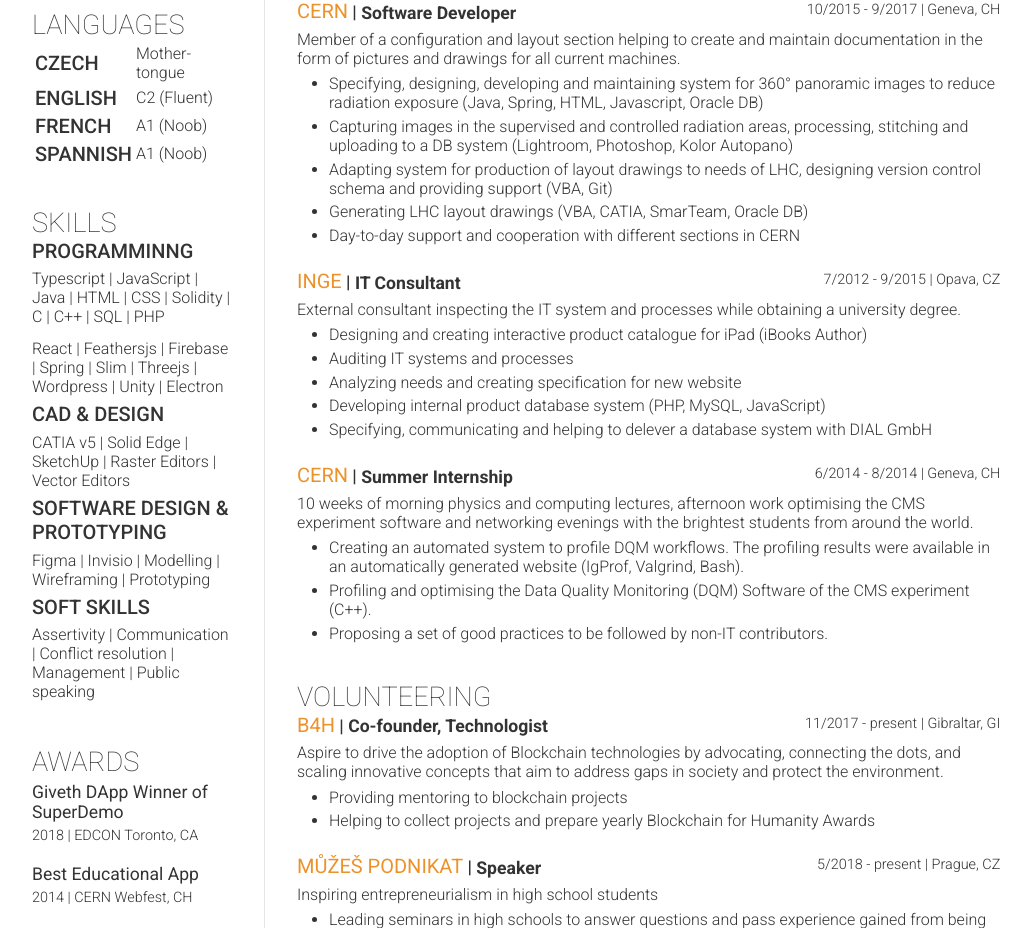
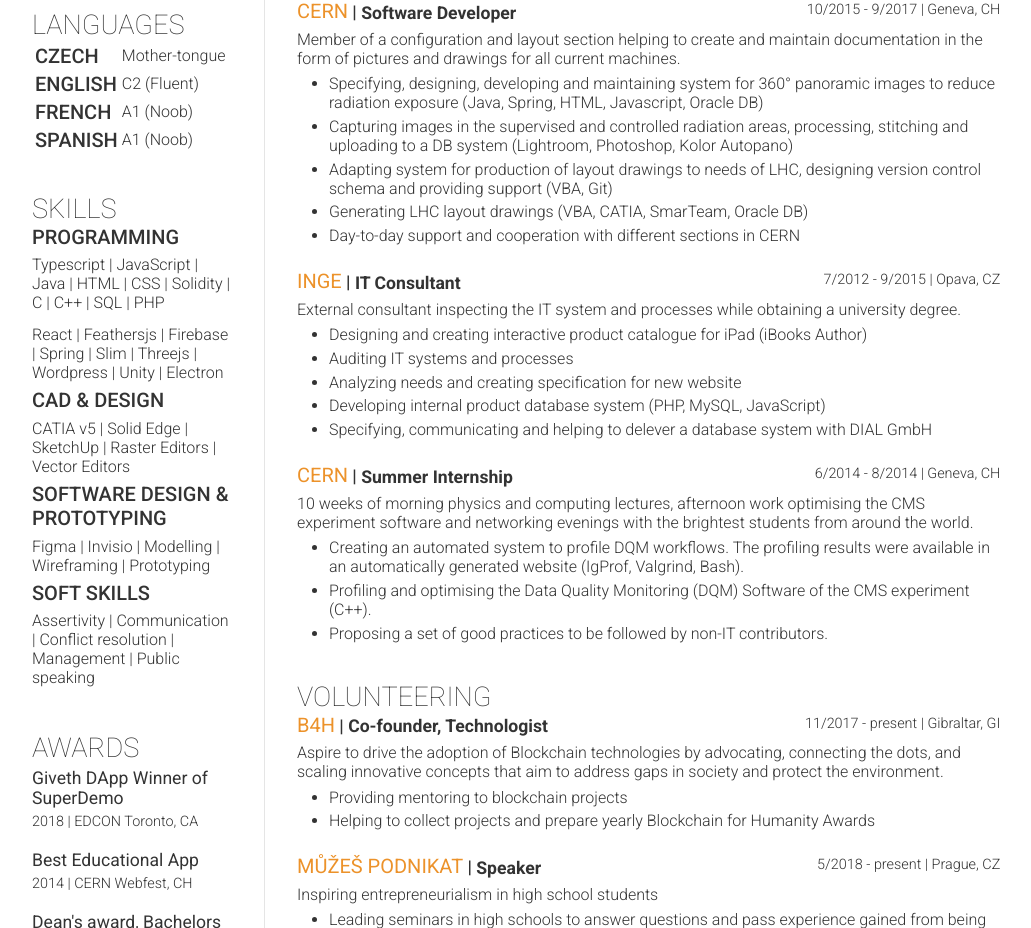
Before and after one commit to vojtechsimetka/website, a React (Create React App) app: page / in a window 1280 px wide. Shown: the part 2320-3248 px from the top of the page, without its empty margins (120-1151 px from the left). Built offline with nearby package versions, Linux system fonts and the light colour scheme.

Commit message:
Fixed few spelling errors

```diff
--- a/src/components/Skills.tsx
+++ b/src/components/Skills.tsx
@@ -11,7 +11,7 @@ export default () => (
   <section className="skills">
     <h1>Skills</h1>
 
-    <h2>Programminng</h2>
+    <h2>Programming</h2>
     <p>{Programming.map(s => s.title).join(" | ")}</p>
     <p>{Frameworks.map(s => s.title).join(" | ")}</p>
 
--- a/src/data/Languages.ts
+++ b/src/data/Languages.ts
@@ -4,5 +4,5 @@ export default [
   new Language("Czech", ELanguageLevel.MOTHER_TONGUE),
   new Language("English", ELanguageLevel.C2),
   new Language("French", ELanguageLevel.A1),
-  new Language("Spannish", ELanguageLevel.A1)
+  new Language("Spanish", ELanguageLevel.A1)
 ];
```
